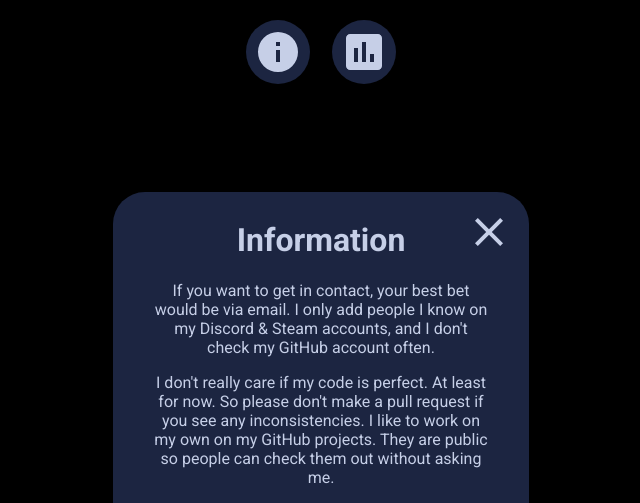
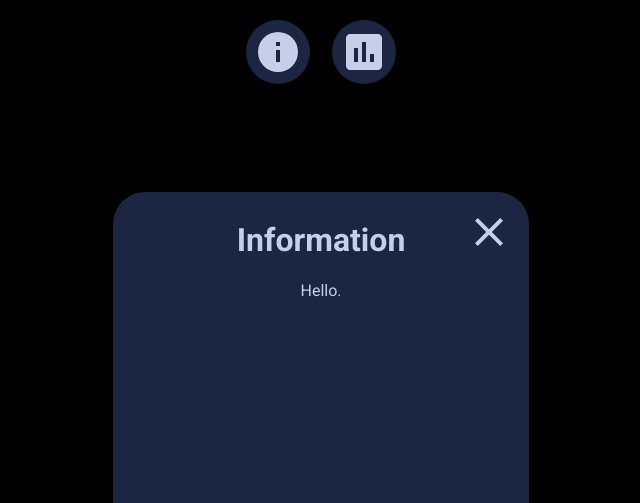
Before and after one commit to KoZeManNo/website, a website: page static/index.html in a window 1280 px wide. Both pictures are taken after a click on the link 597 px from the left and 44 px from the top of the page. Shown: the top 503 px of the page, without its empty margins (319-959 px from the left). Drawn offline with Linux system fonts and the light colour scheme.

Commit message:
Remove useless wall of text

```diff
--- a/static/index.html
+++ b/static/index.html
@@ -49,15 +49,7 @@
         </a>
         <h1>Information</h1>
         <p>
-            If you want to get in contact, your best bet would be via email.
-            I only add people I know on my Discord & Steam accounts,
-            and I don't check my GitHub account often.
-        </p>
-        <p>
-            I don't really care if my code is perfect. At least for now.
-            So please don't make a pull request if you see any inconsistencies.
-            I like to work on my own on my GitHub projects.
-            They are public so people can check them out without asking me.
+            Hello.
         </p>
         <div>
             <h3>Made by KoZeManNo</h3>
```
